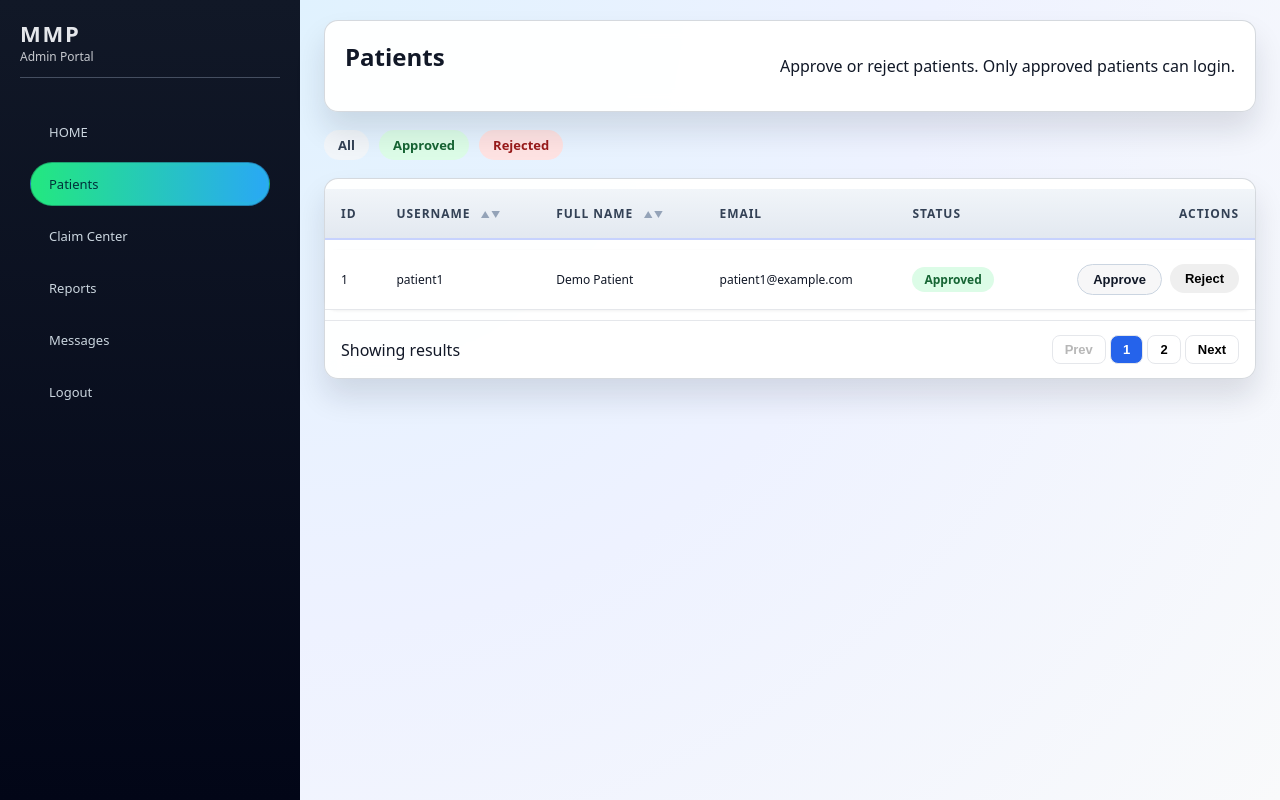
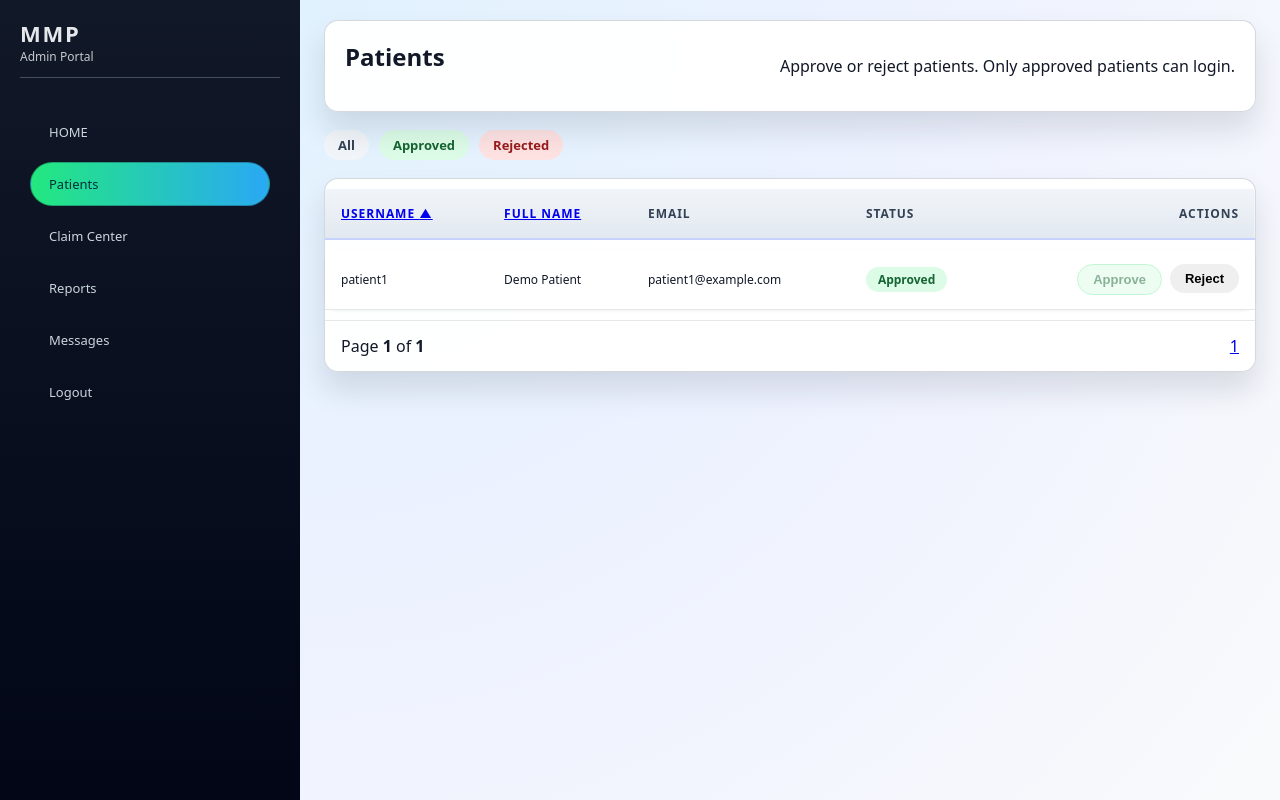
Before and after one commit to sudheermca51/mmp_poc, a Spring Boot app: page /admin/patients in a window 1280 px wide. Run offline with Spring Boot 4, Linux system fonts and the light colour scheme; a user stored in the database is signed in; data comes from the database, SQL or seed files in the repository.

Commit message:
sorting and pagination working

```diff
--- a/mmp/src/main/java/com/example/mmp/controller/web/AdminPortalController.java
+++ b/mmp/src/main/java/com/example/mmp/controller/web/AdminPortalController.java
@@ -1,4 +1,20 @@
 package com.example.mmp.controller.web;
+
+import java.time.LocalDate;
+import java.util.List;
+import java.util.Optional;
+
+import org.springframework.data.domain.Page;
+import org.springframework.data.domain.PageRequest;
+import org.springframework.data.domain.Pageable;
+import org.springframework.data.domain.Sort;
+import org.springframework.stereotype.Controller;
+import org.springframework.ui.Model;
+import org.springframework.web.bind.annotation.GetMapping;
+import org.springframework.web.bind.annotation.PathVariable;
+import org.springframework.web.bind.annotation.PostMapping;
+import org.springframework.web.bind.annotation.RequestMapping;
+import org.springframework.web.bind.annotation.RequestParam;
 
 import com.example.mmp.model.AdminUser;
 import com.example.mmp.model.Appointment;
@@ -6,14 +22,8 @@ import com.example.mmp.model.Patient;
 import com.example.mmp.repository.AdminUserRepository;
 import com.example.mmp.repository.AppointmentRepository;
 import com.example.mmp.repository.PatientRepository;
+
 import jakarta.servlet.http.HttpSession;
-import org.springframework.stereotype.Controller;
-import org.springframework.ui.Model;
-import org.springframework.web.bind.annotation.*;
-
-import java.time.LocalDate;
-import java.util.List;
-import java.util.Optional;
 
 @Controller
 @RequestMapping("/admin")
@@ -72,22 +82,45 @@ public class AdminPortalController {
     }
 
     @GetMapping("/patients")
-    public String patients(@RequestParam(required = false) String q,
-                           Model model,
-                           HttpSession session) {
-        if (!isLogged(session)) return "redirect:/admin/login";
-        List<Patient> patients;
-        if (q != null && !q.isBlank()) {
-            patients = patientRepo
-                .findByFirstNameContainingIgnoreCaseOrLastNameContainingIgnoreCaseOrEmailContainingIgnoreCase(q, q, q);
+    public String patients(
+            @RequestParam(required = false) String status,
+            @RequestParam(defaultValue = "username") String sortField,
+            @RequestParam(defaultValue = "asc") String sortDir,
+            @RequestParam(defaultValue = "0") int page,
+            @RequestParam(defaultValue = "10") int size,
+            Model model,
+            HttpSession session) {
+
+        Sort sort = sortDir.equalsIgnoreCase("asc")
+                ? Sort.by(sortField).ascending()
+                : Sort.by(sortField).descending();
+
+        Pageable pageable = PageRequest.of(page, size, sort);
+        Page<Patient> patientPage;
+
+        if ("approved".equalsIgnoreCase(status)) {
+            patientPage = patientRepo.findByApprovedTrue(pageable);
+        } else if ("rejected".equalsIgnoreCase(status)) {
+            patientPage = patientRepo.findByRejectedTrue(pageable);
         } else {
-            patients = patientRepo.findAll();
+            patientPage = patientRepo.findAll(pageable);
         }
-        model.addAttribute("activeTab", "PATIENTS");
-        model.addAttribute("patients", patients);
-        model.addAttribute("query", q == null ? "" : q);
+
+        model.addAttribute("patients", patientPage.getContent());
+        model.addAttribute("currentPage", page);
+        model.addAttribute("totalPages", patientPage.getTotalPages());
+        model.addAttribute("totalItems", patientPage.getTotalElements());
+
+        model.addAttribute("sortField", sortField);
+        model.addAttribute("sortDir", sortDir);
+        model.addAttribute("reverseSortDir",
+                sortDir.equals("asc") ? "desc" : "asc");
+
+        model.addAttribute("status", status);
+
         return "admin/admin-patients";
     }
+
 
     /* ================= APPROVE PATIENT (UPDATED) ================= */
 
@@ -125,4 +158,26 @@ public class AdminPortalController {
         model.addAttribute("activeTab", "CLAIMS");
         return "admin/admin-claims";
     }
+    @GetMapping("/users")
+    public String listAdminUsers(
+            @RequestParam(defaultValue = "username") String sortField,
+            @RequestParam(defaultValue = "asc") String sortDir,
+            Model model) {
+
+        Sort sort = sortDir.equalsIgnoreCase("asc")
+                ? Sort.by(sortField).ascending()
+                : Sort.by(sortField).descending();
+
+        List<AdminUser> users = adminRepo.findAll(sort);
+
+        model.addAttribute("users", users);
+        model.addAttribute("sortField", sortField);
+        model.addAttribute("sortDir", sortDir);
+        model.addAttribute("reverseSortDir",
+                sortDir.equals("asc") ? "desc" : "asc");
+
+        return "admin/admin-users";
+    }
+
+
 }
--- a/mmp/src/main/resources/static/css/admin.css
+++ b/mmp/src/main/resources/static/css/admin.css
@@ -126,3 +126,25 @@
         padding: 60px;
         color: #64748b;
     }
+	/* Disabled button styling */
+	button:disabled,
+	button[disabled] {
+	    opacity: 0.5;
+	    cursor: not-allowed;
+	    box-shadow: none;
+	    pointer-events: none;
+	}
+
+	/* Disabled approve button – approved look */
+	.btn-secondary:disabled {
+	    background-color: #dcfce7;   /* light green */
+	    color: #166534;              /* dark green text */
+	    border: 1px solid #86efac;
+	    cursor: not-allowed;
+	    box-shadow: none;
+	}
+
+	/* Kill hover effect explicitly */
+	.btn-secondary:disabled:hover {
+	    background-color: #dcfce7;
+	}
--- a/mmp/src/main/resources/templates/admin/admin-patients.html
+++ b/mmp/src/main/resources/templates/admin/admin-patients.html
@@ -3,8 +3,7 @@
 <head>
     <title>Admin - Patients</title>
     <link rel="stylesheet" th:href="@{/css/app.css}">
-	<link rel="stylesheet" th:href="@{/css/admin.css}">
-
+    <link rel="stylesheet" th:href="@{/css/admin.css}">
 </head>
 
 <body>
@@ -48,18 +47,46 @@
             <table class="patients-table">
                 <thead>
                 <tr>
-                    <th>ID</th>
-                    <th>Username <span class="sort-arrows">▲▼</span></th>
-                    <th>Full Name <span class="sort-arrows">▲▼</span></th>
-                    <th>Email</th>
-                    <th>Status</th>
-                    <th class="actions-col">Actions</th>
+                    <!-- USERNAME SORT -->
+                    <th>
+                        <a th:href="@{/admin/patients(
+                            page=0,
+                            sortField='username',
+                            sortDir=${reverseSortDir},
+                            status=${status}
+                        )}">
+                            USERNAME
+                            <span th:if="${sortField == 'username'}">
+                                <span th:if="${sortDir == 'asc'}">▲</span>
+                                <span th:if="${sortDir == 'desc'}">▼</span>
+                            </span>
+                        </a>
+                    </th>
+
+                    <!-- FULL NAME SORT -->
+                    <th>
+                        <a th:href="@{/admin/patients(
+                            page=0,
+                            sortField='firstName',
+                            sortDir=${reverseSortDir},
+                            status=${status}
+                        )}">
+                            FULL NAME
+                            <span th:if="${sortField == 'firstName'}">
+                                <span th:if="${sortDir == 'asc'}">▲</span>
+                                <span th:if="${sortDir == 'desc'}">▼</span>
+                            </span>
+                        </a>
+                    </th>
+
+                    <th>EMAIL</th>
+                    <th>STATUS</th>
+                    <th class="actions-col">ACTIONS</th>
                 </tr>
                 </thead>
 
                 <tbody>
                 <tr th:each="p : ${patients}">
-                    <td th:text="${p.id}"></td>
                     <td th:text="${p.username}"></td>
                     <td th:text="${p.firstName} + ' ' + ${p.lastName}"></td>
                     <td th:text="${p.email}"></td>
@@ -83,12 +110,42 @@
 
             <!-- PAGINATION -->
             <div class="pagination-footer">
-                <span>Showing results</span>
+                <span>
+                    Page <b th:text="${currentPage + 1}"></b>
+                    of <b th:text="${totalPages}"></b>
+                </span>
+
                 <div class="pagination-controls">
-                    <button disabled>Prev</button>
-                    <button class="active">1</button>
-                    <button>2</button>
-                    <button>Next</button>
+                    <a th:if="${currentPage > 0}"
+                       th:href="@{/admin/patients(
+                            page=${currentPage - 1},
+                            sortField=${sortField},
+                            sortDir=${sortDir},
+                            status=${status}
+                       )}">
+                        Prev
+                    </a>
+
+                    <a th:each="i : ${#numbers.sequence(0, totalPages - 1)}"
+                       th:classappend="${i == currentPage} ? 'active'"
+                       th:href="@{/admin/patients(
+                            page=${i},
+                            sortField=${sortField},
+                            sortDir=${sortDir},
+                            status=${status}
+                       )}"
+                       th:text="${i + 1}">
+                    </a>
+
+                    <a th:if="${currentPage + 1 < totalPages}"
+                       th:href="@{/admin/patients(
+                            page=${currentPage + 1},
+                            sortField=${sortField},
+                            sortDir=${sortDir},
+                            status=${status}
+                       )}">
+                        Next
+                    </a>
                 </div>
             </div>
         </div>
```
Also changed, not shown: mmp/src/main/java/com/example/mmp/repository/PatientRepository.java (+14 -2 lines).
